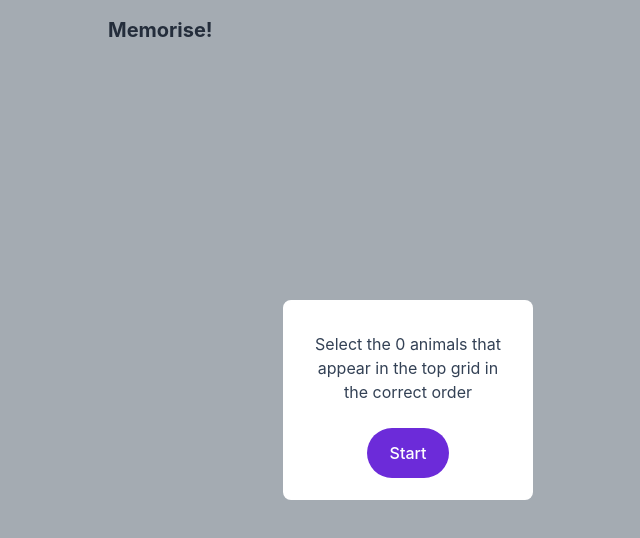
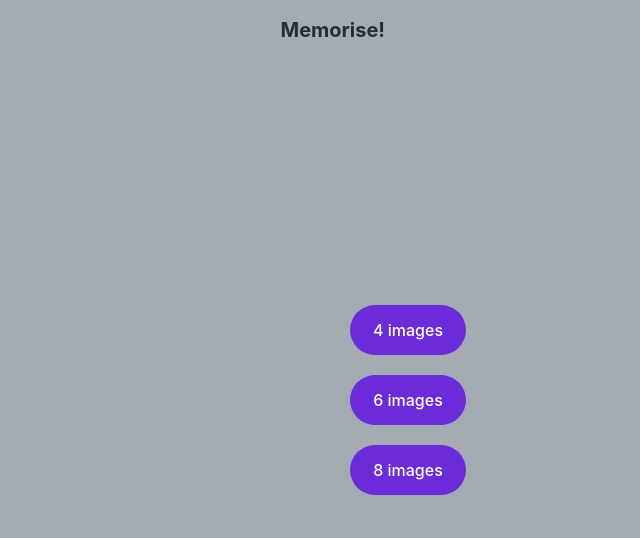
Before and after one commit to freddieline/brain-dojo-frontend, a React (Vite) app: page /sequence-recall in a window 1280 px wide. Shown: the top 538 px of the page, without its empty margins (232-872 px from the left). Built offline with nearby package versions, Linux system fonts and the light colour scheme; a web font is replaced by a local one.

Commit message:
fix: update

```diff
--- a/src/App.tsx
+++ b/src/App.tsx
@@ -2,7 +2,7 @@ import "./App.css";
 import "./output.css";
 import { BrowserRouter as Router, Routes, Route } from "react-router-dom";
 import Home from "./Home";
-import MemoryGame from "./games-engines/MemoryGame";
+import MemoriseSequence from "./games-engines/MemoriseSequence";
 import StandardQuiz from "./games-engines/StandardQuiz";
 import { QueryClient, QueryClientProvider } from "@tanstack/react-query";
 import { MemoriseCapital } from "./games/MemorizeCapitals";
@@ -16,7 +16,7 @@ function App() {
         <Router>
           <Routes>
             <Route path="/" element={<Home />} />
-            <Route path="/sequence-recall" element={<MemoryGame />} />
+            <Route path="/sequence-recall" element={<MemoriseSequence />} />
             <Route
               path="/numerical-reasoning"
               element={<StandardQuiz quizName="Numerical reasoning" />}
--- a/src/Home.tsx
+++ b/src/Home.tsx
@@ -1,9 +1,10 @@
 import { Link } from "react-router-dom";
 import Layout from "./layout/Layout";
+import { Size } from './types/types'
 
 const Home = () => {
   return (
-    <Layout width="250">
+    <Layout size={Size.small}>
       <h1 className="text-[50px] font-bold mb-6 text-center knewave-regular text-black">
         Brain Dojo
       </h1>
--- a/src/components/MemoryGame/MemoryGameContent.tsx
+++ b/src/components/MemoryGame/MemoryGameContent.tsx
@@ -30,6 +30,9 @@ const MemoryGameContent: React.FC<InputProps> = ({
   const renderTime = ({ remainingTime }: { remainingTime: number }) => {
     return remainingTime;
   };
+
+
+  console.log(sequenceItems);
 
   const MODAL_CONTENT_CLASSES =
     "flex flex-col items-center justify-center h-screen gap-5";
--- a/src/components/MemoryGame/MemoryGameMenu.tsx
+++ b/src/components/MemoryGame/MemoryGameMenu.tsx
@@ -1,29 +1,45 @@
 import { Button } from "flowbite-react";
-import { SequenceRecallGameState, SequenceItem } from "../../types/types";
+import { SequenceRecallGameState, } from "../../types/types";
 
 interface InputProps {
-  setupGame: () => void;
+  setupGame: (numberOfItems: number) => void;
   gameState: SequenceRecallGameState;
   start: () => void;
-  sequenceItems: SequenceItem[];
+  sequenceLength: number;
 }
 
 const MemoryGameMenu: React.FC<InputProps> = ({
   gameState,
+  setupGame,
   start,
-  sequenceItems,
+  sequenceLength,
 }) => {
   const MODAL_CONTENT_CLASSES =
     "flex flex-col items-center justify-center h-screen gap-5";
 
   return (
     <>
-      {gameState == SequenceRecallGameState.HowToPlay && (
+      { gameState == SequenceRecallGameState.PreGame && (
+        <div id="modal" className="modal">
+          <div className={MODAL_CONTENT_CLASSES}>
+            <Button size="lg" color="purple" onClick={() => setupGame(4)} pill>
+              4 images
+            </Button>
+            <Button size="lg" color="purple" onClick={() => setupGame(6)} pill>
+              6 images
+            </Button>
+            <Button size="lg" color="purple" onClick={() => setupGame(8)} pill>
+              8 images
+            </Button>
+          </div>
+        </div>
+      )}
+      { gameState == SequenceRecallGameState.HowToPlay && (
         <div id="modal" className="modal">
           <div className={MODAL_CONTENT_CLASSES}>
             <div className="items-center w-[250px] h-[200px] p-8 rounded-lg bg-white text-center">
               <div>
-                Select the {sequenceItems.length} animals that appear in the top
+                Select the {sequenceLength} animals that appear in the top
                 grid in the correct order
               </div>
               <Button
--- a/src/games-engines/MemoryGame.tsx
+++ b/src/games-engines/MemoriseSequence.tsx
@@ -3,10 +3,13 @@ import MemoryGameMenu from "../components/MemoryGame/MemoryGameMenu";
 
 import MemoryGameContent from "../components/MemoryGame/MemoryGameContent";
 import { useMemoryGameState } from "../hooks/useMemoryGameState";
+import { Size } from "../types/types";
 
-const MemoryGame = () => {
+const MemoriseSequence = () => {
+
   const {
     sequenceItems,
+    sequenceLength,
     selectableItems,
     gameState,
     timeToMemorize,
@@ -16,15 +19,17 @@ const MemoryGame = () => {
     handleSelection,
   } = useMemoryGameState();
 
+  console.log(sequenceLength);
+
   return (
-    <Layout>
+    <Layout size={Size.small}>
       {
         <>
           <MemoryGameMenu
             setupGame={setupGame}
             start={start}
             gameState={gameState}
-            sequenceItems={sequenceItems}
+            sequenceLength={sequenceLength}
           ></MemoryGameMenu>
           <MemoryGameContent
             sequenceItems={sequenceItems}
@@ -40,4 +45,4 @@ const MemoryGame = () => {
   );
 };
 
-export default MemoryGame;
+export default MemoriseSequence;
--- a/src/games-engines/StandardQuiz.tsx
+++ b/src/games-engines/StandardQuiz.tsx
@@ -59,12 +59,6 @@ const StandardQuiz: React.FC<InputProps> = ({ quizName }) => {
       }
       setKey(key + 1);
     };
-
-    function onRestart() {
-      setQuizFinished(false);
-      setQuestionNumber(1);
-      setAnswers([]);
-    }
 
     const handleClickAnswer = (answer: number) => {
       if (answers) {
@@ -225,7 +219,6 @@ const StandardQuiz: React.FC<InputProps> = ({ quizName }) => {
             quizName={quizName}
             numberCorrect={answers.filter((item) => item.isCorrect).length}
             totalQuestions={answers.length}
-            onClick={onRestart}
           ></Results>
         </Layout>
       );
--- a/src/hooks/useMemoryGameState.tsx
+++ b/src/hooks/useMemoryGameState.tsx
@@ -21,11 +21,12 @@ export const useMemoryGameState = () => {
   const [currentIndex, setCurrentIndex] = useState<number>(0);
   const [sequenceLength, setSequenceLength] = useState<number>(4);
   const [gameState, setGameState] = useState<SequenceRecallGameState>(
-    SequenceRecallGameState.HowToPlay,
+    SequenceRecallGameState.PreGame,
   );
   const [timeToMemorize, setTimeToMemorize] = useState<number>(10);
 
-  const setupGame = () => {
+  const setupGame = (sequenceLength: number) => {
+    console.log("setupGame");
     if (!sequenceLength) {
       const sequenceLengthTemp: number = 4;
       setSequenceLength(sequenceLengthTemp);
@@ -34,6 +35,7 @@ export const useMemoryGameState = () => {
     setCurrentIndex(0);
     setSequenceLength(sequenceLength);
     setGameState(SequenceRecallGameState.HowToPlay);
+    console.log(sequenceLength)
   };
 
   const nextLevel = () => {
@@ -75,10 +77,12 @@ export const useMemoryGameState = () => {
   };
 
   function generateInitialCards() {
+    console.log('seefd gene')
     const sequenceItemsIni = randomSelection(animals, sequenceLength);
     let sequenceItemsInitialState = sequenceItemsIni.map((item) => {
       return { animal: item, show: false, isWrong: false };
     });
+    console.log(sequenceItemsInitialState);
     setSequenceItems(sequenceItemsInitialState);
     // make initial selectable items as random selection excluding the first sequence item
     let selectableAnimalsIni = randomSelection(animals, 3, [
@@ -156,6 +160,7 @@ export const useMemoryGameState = () => {
 
   return {
     sequenceItems,
+    sequenceLength,
     selectableItems,
     currentIndex,
     gameState,
--- a/src/layout/Layout.tsx
+++ b/src/layout/Layout.tsx
@@ -1,5 +1,16 @@
-const Layout: React.FC<any> = ({ width = "600", children }) => {
-  const className = `mt-4 rounded-lg w-[${width}px] m-auto`;
+import { Size } from "../types/types";
+
+const Layout: React.FC<any> = ({ size, children } : {size:Size, children: any}) => {
+  let className;
+  console.log(size);
+  if(size == Size.small){
+    className = `mt-4 rounded-lg w-[255px] m-auto`;
+  } else if(size == Size.medium){
+    className = `mt-4 rounded-lg w-[400px] m-auto`;
+  } else {
+    className = `mt-4 rounded-lg w-[600px] m-auto`;
+  }
+
   return <div className={className}>{children}</div>;
 };
 
--- a/src/types/types.ts
+++ b/src/types/types.ts
@@ -57,3 +57,9 @@ export interface Answer {
   guess?: number;
   isCorrect?: boolean;
 }
+
+export enum Size {
+  small,
+  medium,
+  large
+}
```
Also changed, not shown: src/games-engines/AssociationRecall.tsx (+31 -33 lines), 1 other file (tests, documents, lock files or other folders).
